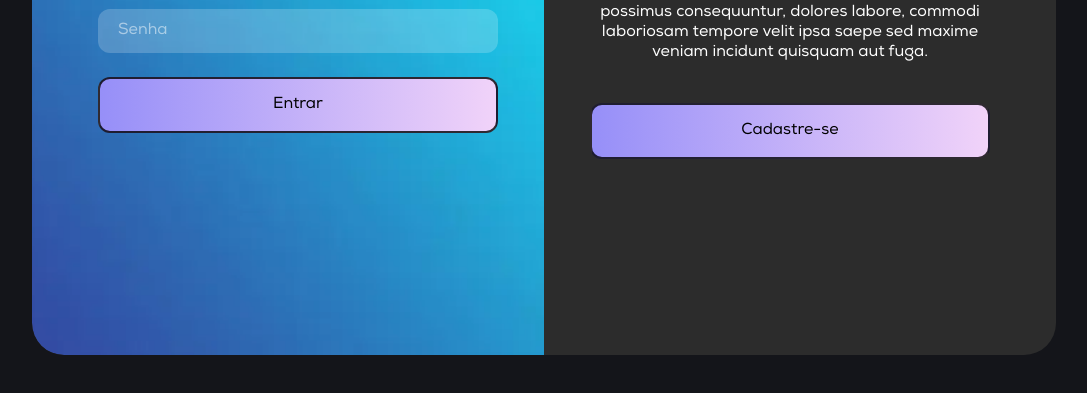
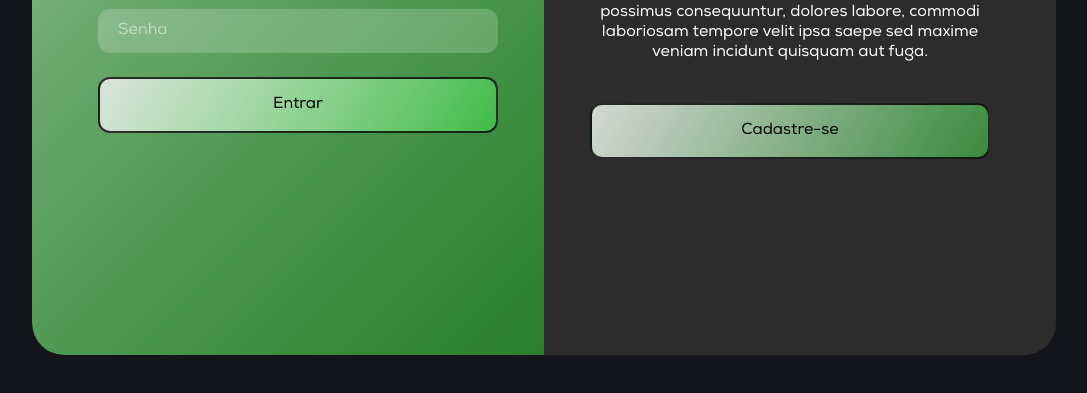
Before and after one commit to GustavoSegheto/SmartFarm, a plain HTML site: page LoginCadastro.html in a window 1280 px wide. Shown: the part 405-798 px from the top of the page, without its empty margins (96-1183 px from the left). Drawn offline with Linux system fonts and the light colour scheme.

Commit message:
Mudança de imagem tela de login

```diff
--- a/LoginCadastro.html
+++ b/LoginCadastro.html
@@ -80,7 +80,7 @@
 
     button{
       margin-top: 8px;
-      background: linear-gradient(90deg, #968ff8 0%, #F1D3F9 100%);
+      background: linear-gradient(120deg, #e7ebe7de 0%, #09e6145d 100%);
       cursor: pointer;
       padding: 16px;
       transition: all .3s;
@@ -160,7 +160,7 @@
       left: 0;
       width: 50%;
       height: 100%;
-      background-image: url(assets/bSTnR2.webp);
+      background-image: url(assets/Fundovergradiente.png);
       background-size: cover;
       background-position: center;
       z-index: 0;
@@ -200,6 +200,7 @@
       opacity: 0;
       pointer-events: none;
     }
+
   </style>
 </head>
 <body>
```
Also changed, not shown: assets/Fundovergradiente.png (added).
